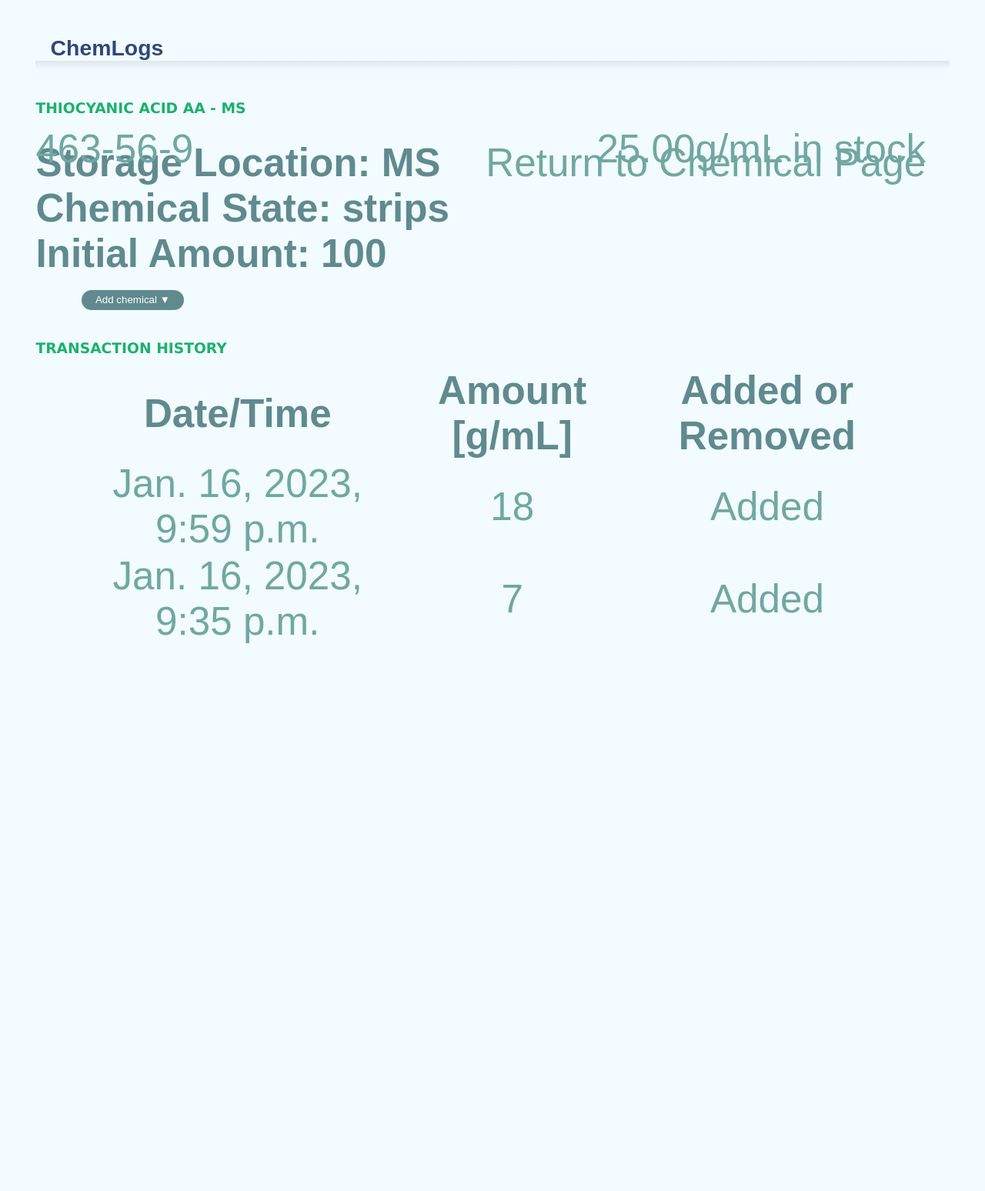
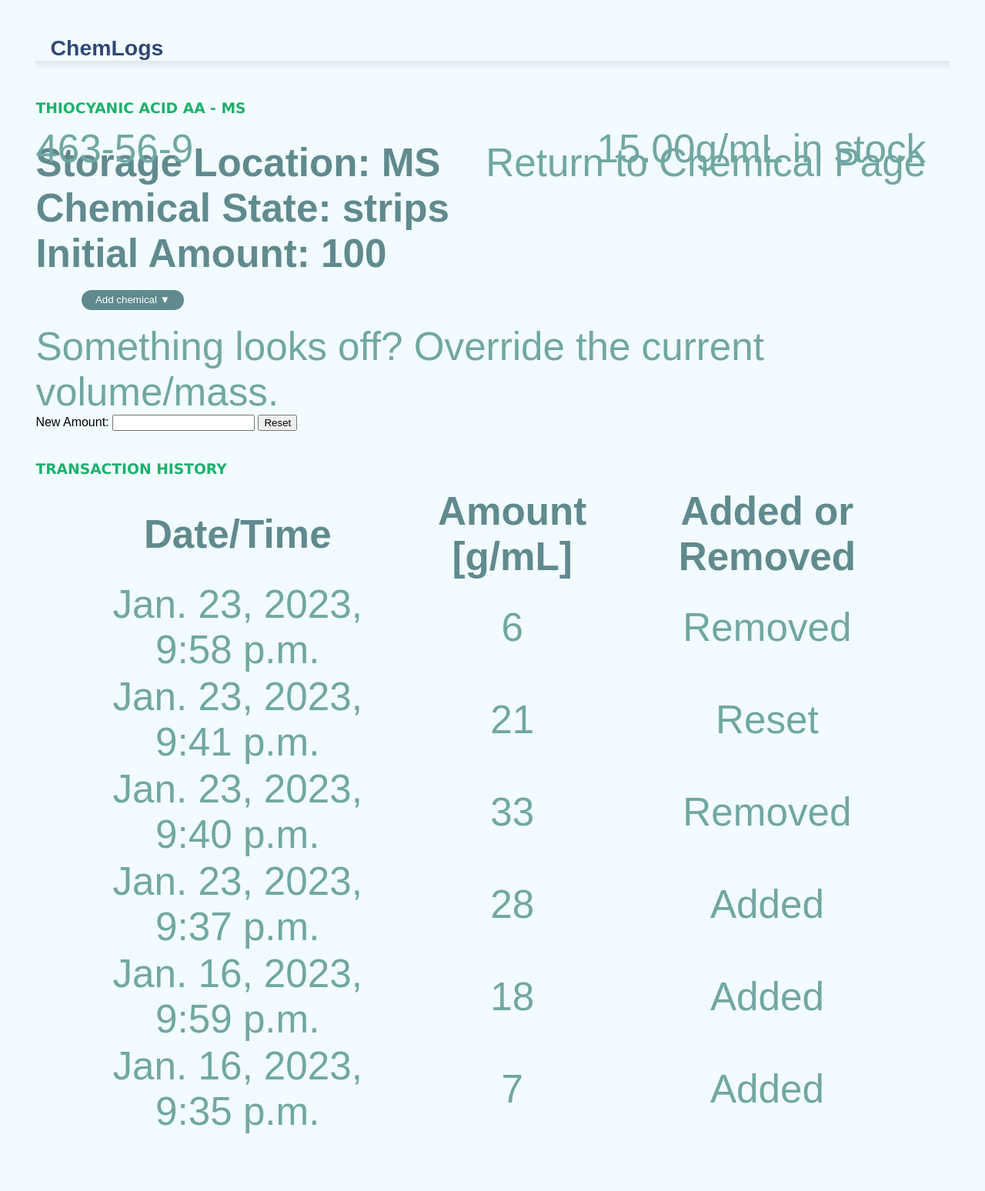
Before and after one commit to EastsidePreparatorySchool/ChemLogs, a Django app: a page that uses Test Django App/mysite/chemlogs/templates/chemlogs/container.html in a window 1280 px wide. Shown: the whole page at 77% size. Before the commit the page ends 836 px from the top, so only its background shows below. Run offline with Django 4.2, Linux system fonts and the light colour scheme; data comes from the database, SQL or seed files in the repository.

Commit message:
Backend improvements
You can reset the amount (volume/mass) of a container

Transactions now have types, which shows whether it's a standard transaction, or an amount reset, etc.

I didn't work on styling sorry

Also changed the Remove button when creating a transaction -- it no longer negates the slider value but rather changes a variable which is not displayed. I.e. it still works but doesn't convolute UI

```diff
--- a/Test Django App/mysite/chemlogs/forms.py
+++ b/Test Django App/mysite/chemlogs/forms.py
@@ -2,6 +2,11 @@ from django import forms
 
 class TransactionEditForm(forms.Form):
     amount = forms.IntegerField(label="Amount")
+    type = forms.CharField(max_length=10, label="Type")
 
 class TransactionCreateForm(forms.Form):
     trSlide = forms.IntegerField(label="")
+
+# set a new amount for a container
+class ContainerOverrideForm(forms.Form):
+    override_value = forms.IntegerField(label="New Amount")
--- a/Test Django App/mysite/chemlogs/models.py
+++ b/Test Django App/mysite/chemlogs/models.py
@@ -92,11 +92,18 @@ class Container(models.Model):
     def getTransactions(self):
         return self.transaction_set.all().order_by('-time')
 
+    # returns transactions, excluding any that are not supposed to be visible (e.g., type new)
+    def getTransactionsToDisplay(self):
+        return self.getTransactions().exclude(type="N").exclude(type="I")
+
     # returns the current mass, in grams, of the contents of this bottle
     def computeAmount(self):
         amount = 0
-        for transaction in self.transaction_set.all():
-            amount += transaction.amount
+        for transaction in self.transaction_set.all().order_by('time'):
+            if transaction.type in {"T", "N"}:
+                amount += transaction.amount
+            elif transaction.type == "R":
+                amount = transaction.amount
         if self.molarity:
             # convert from mL to g
             amount *= self.molarity / 1000
@@ -104,10 +111,17 @@ class Container(models.Model):
         return amount
 
 class Transaction(models.Model):
+    TYPE_CHOICES = [
+        ("T", "TRANSACT"), # normal transaction
+        ("N", "NEW"), # auto-generated "transaction" when a new bottle is added to inventory
+        ("R", "RESET"), # override previous transactions; set new current amount
+        ("I", "IGNORED") # basically deleted, except it can be restored
+    ]
+
+    type = models.CharField(max_length=1, choices=TYPE_CHOICES, default="T")
     container = models.ForeignKey(Container, on_delete=models.CASCADE)
     amount = models.IntegerField() # amount in chemical's unit. negative if removing
     time = models.DateTimeField()
-    new = models.BooleanField(default=False) # whether this is the initial transaction "filling" a new bottle for the first time
     # maybe also keep track of the user who made the transaction
 
     # return absolute value of amount field, i.e. how much was taken or how much was added
--- a/Test Django App/mysite/chemlogs/templates/chemlogs/chemical.html
+++ b/Test Django App/mysite/chemlogs/templates/chemlogs/chemical.html
@@ -70,7 +70,7 @@
             <th>Amount [units]</th>
             <th>Added or Removed</th>
         </tr>
-        {% for transaction in container.getTransactions %}
+        {% for transaction in container.getTransactionsToDisplay %}
         <tr class="hoverable">
             <td><a href="/chemlogs/transaction/{{transaction.id}}">{{transaction.time}}</a></td>
             <td><a href="/chemlogs/transaction/{{transaction.id}}">{{transaction.getAbsoluteAmount}}<!--{{chemical.unit}}--></a></td>
--- a/Test Django App/mysite/chemlogs/templates/chemlogs/container.html
+++ b/Test Django App/mysite/chemlogs/templates/chemlogs/container.html
@@ -31,11 +31,19 @@
     <div class="content" style="display: none; padding-top: 1em;">
         <form method="post">
             {% csrf_token %}
-            {{ form }}
-            <input type="submit" id="submit" class="content" value="Add">
-            <input onclick="negateSliderValue()" type="submit" id="submit" class="content" value="Remove">
+            {{ transact_form }}
+            <input type="submit" id="submit" name="transact_add" class="content" value="Add">
+            <input type="submit" id="submit" name="transact_remove" class="content" value="Remove">
         </form>
     </div>
+
+    <br><br>
+    <p>Something looks off? Override the current volume/mass.</p>
+    <form method="post">
+        {% csrf_token %}
+        {{ override_form }}
+        <input type="submit" id="submit" name="override" value="Reset">
+    </form>
 
     <h3>Transaction History</h3>
     <table class="indented">
@@ -44,11 +52,11 @@
             <th>Amount [g/mL]</th>
             <th>Added or Removed</th>
         </tr>
-        {% for transaction in container.getTransactions %}
+        {% for transaction in container.getTransactionsToDisplay %}
         <tr class="hoverable">
             <td><a href="/chemlogs/transaction/{{transaction.id}}">{{transaction.time}}</a></td>
             <td><a href="/chemlogs/transaction/{{transaction.id}}">{{transaction.getAbsoluteAmount}}</a></td>
-            <td><a href="/chemlogs/transaction/{{transaction.id}}">{% if transaction.amount > 0 %}Added{% else %}Removed{% endif %}</a></td>
+            <td><a href="/chemlogs/transaction/{{transaction.id}}">{% if transaction.type == "R" %}Reset{% elif transaction.amount > 0 %}Added{% else %}Removed{% endif %}</a></td>
         </tr>
         {% endfor %}
     </table>
@@ -90,13 +98,6 @@
             slider.value = "0";
         }
 
-        // Used when "remove" is clicked. Makes slider value negative. Hopefully does not affect frontend.
-        function negateSliderValue() {
-            slider = document.getElementById("trSlide");
-            slider.min = -100; // this is not a great solution to the problem that value can't be less than min
-            slider.value = -slider.value;
-        }
-
     </script>
 </body>
 </html>
--- a/Test Django App/mysite/chemlogs/templates/chemlogs/transaction.html
+++ b/Test Django App/mysite/chemlogs/templates/chemlogs/transaction.html
@@ -32,11 +32,11 @@
         {% csrf_token %}
         <legend><h2>Modify Transaction</h2></legend>
         <p><strong>If this transaction was recorded incorrectly, fix it here.</strong></p>
-        <p>Chemical: {{transaction.chemical.name}}</p>
+        <p>Chemical: {{transaction.container.contents.chemical.name}}</p>
         <p>Date: {{transaction.time.date}}</p>
         <p>Time: {{transaction.time.time}}</p>
 
-        {{ form.as_p }}
+        {{ edit_form.as_p }}
         <input type="submit" value="Change Amount">
     </form>
     <p class="hoverable"><a href="/chemlogs/container/{{transaction.container.id}}/">Return to Container Page</a></p>
--- a/Test Django App/mysite/chemlogs/views.py
+++ b/Test Django App/mysite/chemlogs/views.py
@@ -7,8 +7,7 @@ from django.db.models import Q
 import datetime
 
 from .models import Chemical, Transaction, Container
-from .forms import TransactionEditForm
-from .forms import TransactionCreateForm
+from .forms import TransactionEditForm, TransactionCreateForm, ContainerOverrideForm
 
 # unused
 def testPage(request, chemical_id):
@@ -27,26 +26,44 @@ def testChem(request, chemical_id):
 # view and modify a transaction
 def transaction(request, transaction_id):
     transaction = get_object_or_404(Transaction, pk=transaction_id)
+    edit_form = None
     if request.method == 'POST':
-        form = TransactionEditForm(request.POST)
-        if form.is_valid():
-            transaction.amount = form.cleaned_data['amount']
+        edit_form = TransactionEditForm(request.POST)
+        if edit_form.is_valid():
+            transaction.amount = edit_form.cleaned_data['amount']
+            transaction.type = edit_form.cleaned_data['type']
             transaction.save()
             # there should be a confirmation "are you sure?"
-    else:
-        form = TransactionEditForm(initial={'amount': transaction.amount})
-    return render(request, 'chemlogs/transaction.html', {'transaction': transaction, 'form': form})
+    if not edit_form:
+        edit_form = TransactionEditForm(initial={'amount': transaction.amount, 'type': transaction.type})
+    return render(request, 'chemlogs/transaction.html', {'transaction': transaction, 'edit_form': edit_form})
 
 def container(request, container_id):
     container = get_object_or_404(Container, pk=container_id)
+    transact_form = None
+    override_form = None
     if request.method == 'POST':
-        form = TransactionCreateForm(request.POST, auto_id='%s')
-        if form.is_valid():
-            container.transaction_set.create(amount=form.cleaned_data['trSlide'], time=datetime.datetime.now())
-            # some kind of confirmation ("you have added/removed this much")
-    else:
-        form = TransactionCreateForm(auto_id='%s') # this argument makes the input's id "trSlide" rather than "id_trSlide"
-    return render(request, 'chemlogs/container.html', {'container': container, 'form': form})
+        if "transact_add" in request.POST:
+            transact_form = TransactionCreateForm(request.POST, auto_id='%s')
+            if transact_form.is_valid():
+                container.transaction_set.create(amount=transact_form.cleaned_data['trSlide'], time=datetime.datetime.now(), type="T")
+                # some kind of confirmation ("you have added/removed this much")
+        elif "transact_remove" in request.POST:
+            transact_form = TransactionCreateForm(request.POST, auto_id='%s')
+            if transact_form.is_valid():
+                value = 0 - transact_form.cleaned_data['trSlide']
+                container.transaction_set.create(amount=value, time=datetime.datetime.now(), type="T")
+                # add confirmation
+        elif "override" in request.POST:
+            override_form = ContainerOverrideForm(request.POST, auto_id='%s')
+            if override_form.is_valid():
+                container.transaction_set.create(amount=override_form.cleaned_data['override_value'], time=datetime.datetime.now(), type="R")
+                # add confirmation
+    if not transact_form:
+        transact_form = TransactionCreateForm(auto_id='%s') # this argument makes the input's id "trSlide" rather than "id_trSlide"
+    if not override_form:
+        override_form = ContainerOverrideForm()
+    return render(request, 'chemlogs/container.html', {'container': container, 'transact_form': transact_form, 'override_form': override_form})
 
 # unimplemented
 def history(request):
```
Also changed, not shown: Test Django App/mysite/chemlogs/migrations/0008_remove_transaction_new_transaction_type.py (added), Test Django App/mysite/db.sqlite3.
